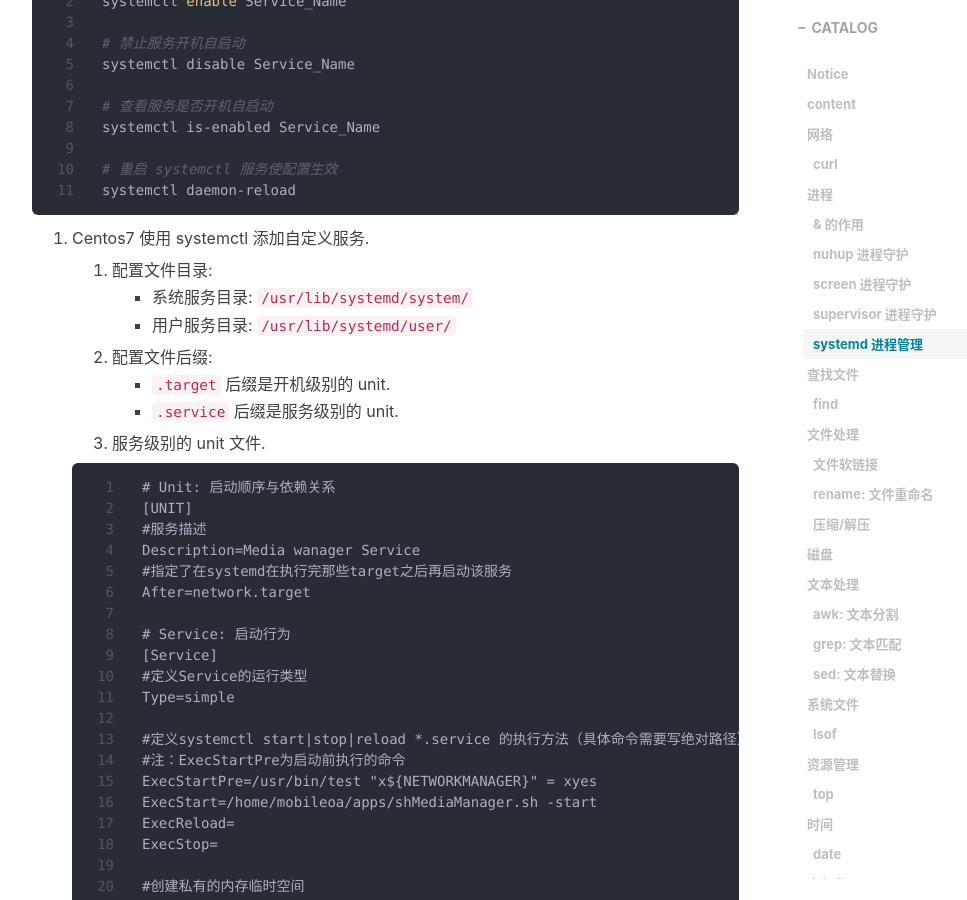
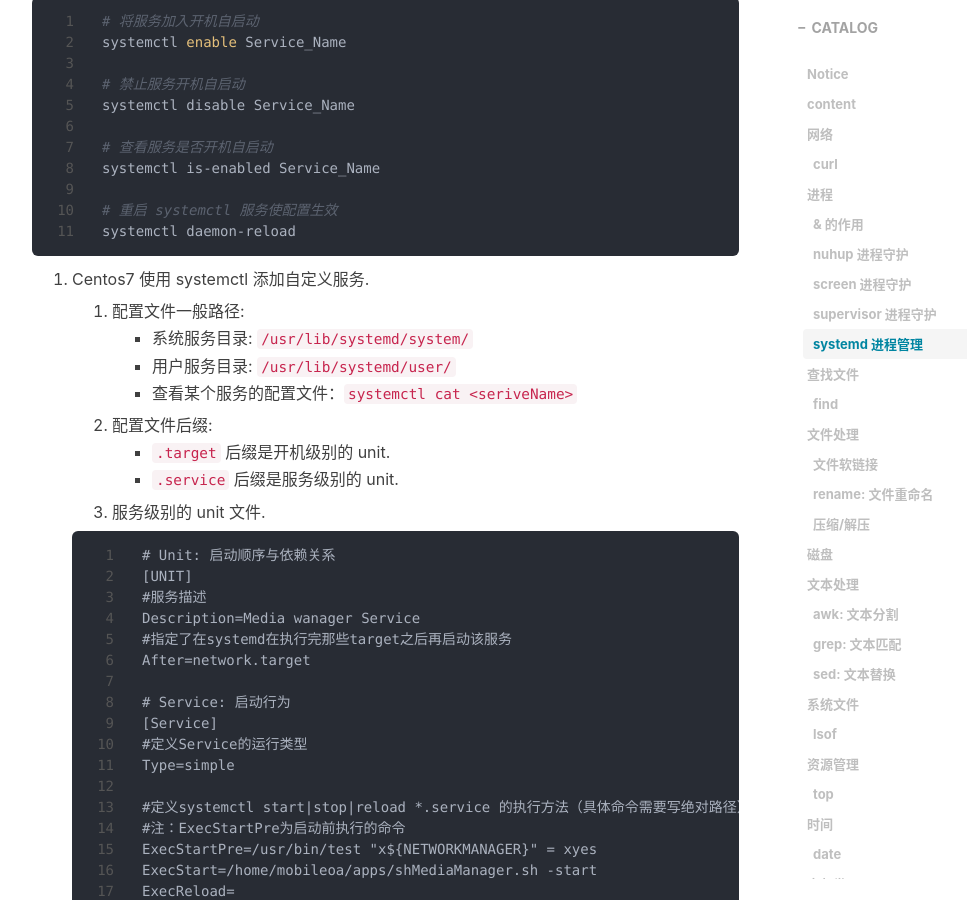
Before and after one commit to kougazhang/oom, a Jekyll site: the page built from _posts/2021-05-29-linux-command.md, in a window 1280 px wide and 900 px high, scrolled down 3686 px. Shown: the whole window, without its empty margins (233-1200 px from the left). Built offline with Jekyll 4.4.1, drawn with Linux system fonts in a browser that asks for light colours; nearby versions of some CDN libraries; comment, search, counter and statistics services are not loaded.

Commit message:
fix linux command about systemctl

```diff
--- a/_posts/2021-05-29-linux-command.md
+++ b/_posts/2021-05-29-linux-command.md
@@ -105,6 +105,8 @@ minprocs=20000
 
 2. 跟docker 一样, 守护的进行必须前台运行.(守护的程序还不能再开子进程)
 
+---
+
 ### systemd 进程管理
 
 1. 启动/重启/停止某服务. 如果启动失败, 看输出的日志进行处理.
@@ -137,9 +139,10 @@ systemctl daemon-reload
 
 3. Centos7 使用 systemctl 添加自定义服务.
 
-   1. 配置文件目录:
+   1. 配置文件一般路径:
       + 系统服务目录: `/usr/lib/systemd/system/`
       + 用户服务目录: `/usr/lib/systemd/user/`
+      + 查看某个服务的配置文件：`systemctl cat <seriveName>`
    2. 配置文件后缀:
       + `.target` 后缀是开机级别的 unit.
       + `.service` 后缀是服务级别的 unit.
@@ -177,7 +180,7 @@ systemctl daemon-reload
 
 4. 例子
 
-   + [supervisord.service](./sample/systemd/supervisor.md)
+   + [supervisord.service](/attachment/supervisord.service)
 
 ---
 
```
Also changed, not shown: 1 other file.
